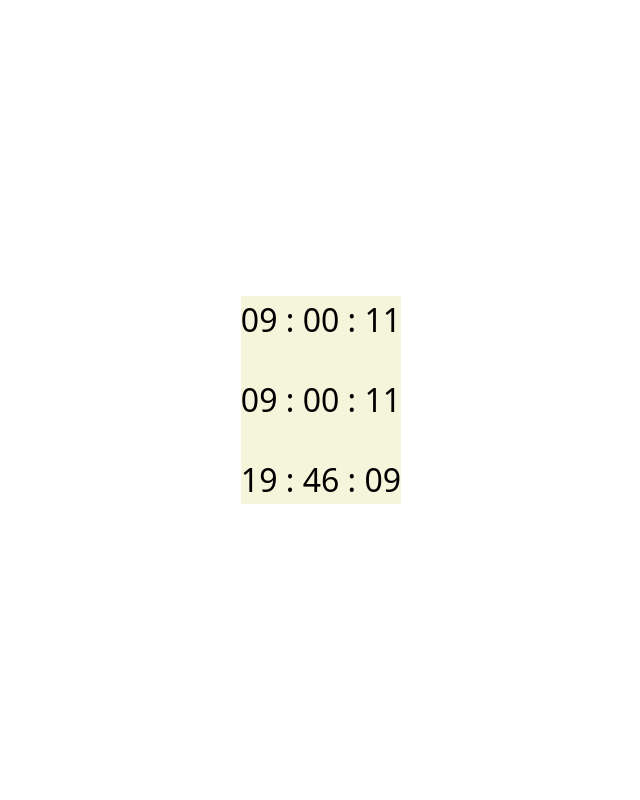
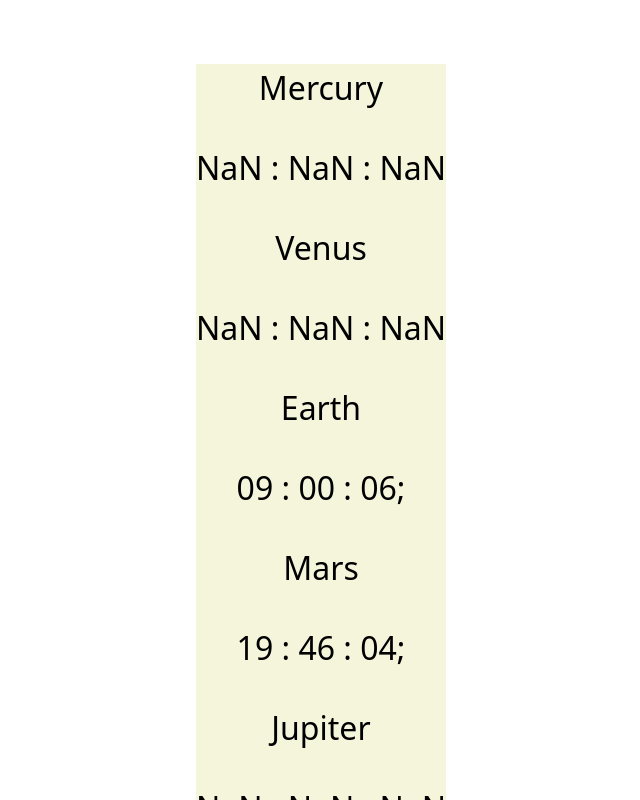
Before and after one commit to LevasseurMickael/Solar-clock, a Svelte app: page / in a window 1280 px wide. Shown: the top 800 px of the page, without its empty margins (319-959 px from the left). Built offline with nearby package versions, Linux system fonts and the light colour scheme.

Commit message:
added array of all planets names and time per day, made change in clock function to use and create days ratio, created list of clock to show them all

```diff
--- a/src/App.svelte
+++ b/src/App.svelte
@@ -2,6 +2,37 @@
   import svelteLogo from './assets/svelte.svg'
   import viteLogo from '/vite.svg'
   import Counter from './lib/Counter.svelte'
+
+
+// Array of all planets
+
+const allPlanetsOfSolarSystem = [
+  {name: "Mercury",
+  dayTime: 5068960
+  },
+  {name: "Venus",
+  dayTime: 20995200
+  },
+  {name: "Earth",
+  dayTime: 1
+  },
+  {name: "Mars",
+  dayTime: 1
+  },
+  {name: "Jupiter",
+  dayTime: 35640
+  },
+  {name: "Saturn",
+  dayTime: 38520
+  },
+  {name: "Uranus",
+  dayTime: 61920
+  },
+  {name: "Neptune",
+  dayTime: 58000
+  },
+];
+
 
 
 // Clock shown on user's page
@@ -50,11 +81,11 @@ function clockMarsTime () {
 
 
 //Clock solar system planets time convertion
-function clockNumbers () {
+function clockNumbers (dayTimeOnPlanet) {
   const currentTimeEartUtc = new Date();
   const earthTimeUtcsecond = (currentTimeEartUtc.getTime()) / 1000;
-  const planetTime = earthTimeUtcsecond * 1;  //TODO change *1 by planets ratio
-  const currentPlanetTime = planetTime  //TODO change 1 by number of second per planet day
+  const planetTime = earthTimeUtcsecond * (dayTimeOnPlanet / 86400);
+  const currentPlanetTime = planetTime % dayTimeOnPlanet;
   const hoursOnPlanet = Math.floor((currentPlanetTime % 86400) / 3600);
   const minutesOnPlanet = Math.floor((currentPlanetTime %3600) / 60);
   const secondOnPlanet = Math.floor(currentPlanetTime % 60);
@@ -80,9 +111,19 @@ setInterval(clockMarsTime, 1000);
 </script>
 
 <main>
-  <p>{clockLocalUserTimeShown}</p>
-  <p>{clockNumbersShown}</p>
-  <p>{clockNumbersMarsShown}</p>
+{#each allPlanetsOfSolarSystem as planet}
+  {#if planet.name === "Earth"}
+    <p>{planet.name}</p>
+    {localTimeUser()};
+  {:else if planet.name === "Mars"}
+    <p>{planet.name}</p>
+    {clockMarsTime()};
+    {:else}
+    <p>{planet.name}</p>
+    {clockNumbers()}
+  {/if}
+{/each }
+
 
 </main>
 
```
Also changed, not shown: 1 other file (tests, documents, lock files or other folders).
